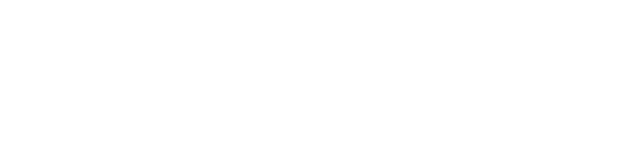
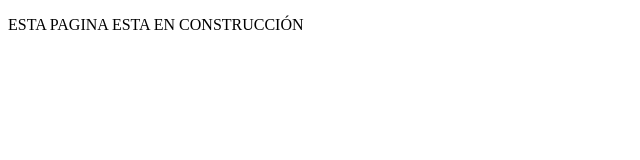
Before and after one commit to otolentino/tpruebauno, a plain HTML site: page index.html in a window 1280 px wide. Shown: the whole page, without its empty margins (0-640 px from the left). Drawn offline with Linux system fonts and the light colour scheme.

Commit message:
se nexa texto

```diff
--- a/index.html
+++ b/index.html
@@ -3,6 +3,7 @@
   <head>
     <meta charset="utf-8">
     <title>tolentino pagina 2</title>
+    <p>ESTA PAGINA ESTA EN CONSTRUCCIÓN</p>
   </head>
   <body>
 
```
